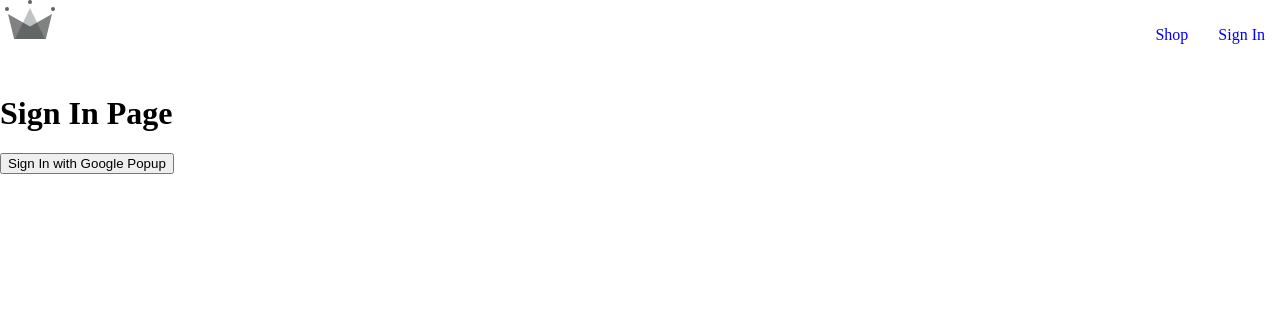
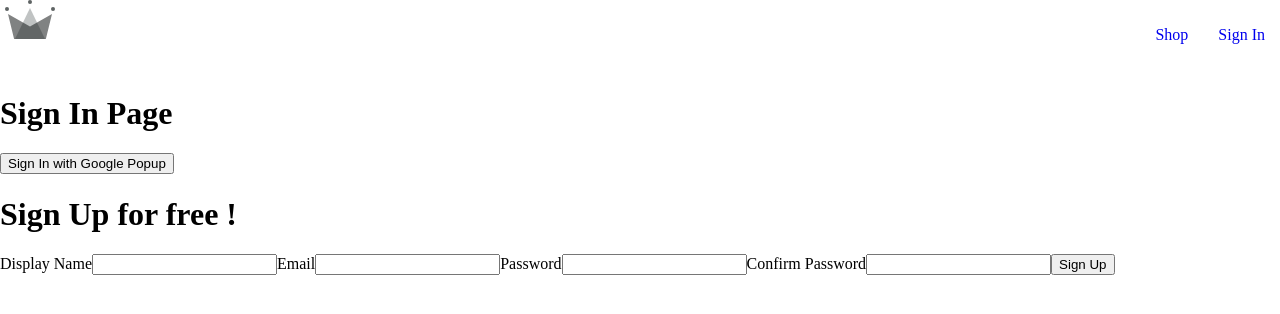
Before and after one commit to ramgrigoryan/capstone-project, a React (Create React App) app: page /sign-in in a window 1280 px wide. Shown: the top 314 px of the page. Built offline with nearby package versions, Linux system fonts and the light colour scheme; a web font is replaced by a local one.

Commit message:
SIGN UP FORM BACKBONE

```diff
--- /dev/null
+++ b/src/components/sign-up-form/sign-up-form.component.js
@@ -0,0 +1,62 @@
+import { async } from "@firebase/util";
+import { useState } from "react";
+
+const initialData = {
+  displayName: "",
+  email: "",
+  password: "",
+  confirmPassword: "",
+};
+
+const SignUpForm = () => {
+  const [formFields, setformFields] = useState(initialData);
+  const { displayName, email, password, confirmPassword } = formFields;
+
+  console.log(formFields);
+
+  const changeHandler = (event) => {
+    const { name, value } = event.target;
+    setformFields({ ...formFields, [name]: value });
+  };
+  return (
+    <div>
+      <h1>Sign Up for free !</h1>
+      <form onSubmit={() => {}}>
+        <label>Display Name</label>
+        <input
+          type="text"
+          onChange={changeHandler}
+          name="displayName"
+          value={displayName}
+          required
+        />
+        <label>Email</label>
+        <input
+          type="email"
+          onChange={changeHandler}
+          name="email"
+          value={email}
+          required
+        />
+        <label>Password</label>
+        <input
+          type="password"
+          onChange={changeHandler}
+          name="password"
+          value={password}
+          required
+        />
+        <label>Confirm Password</label>
+        <input
+          type="password"
+          onChange={changeHandler}
+          name="confirmPassword"
+          value={confirmPassword}
+          required
+        />
+        <button type="submit">Sign Up</button>
+      </form>
+    </div>
+  );
+};
+export default SignUpForm;
--- a/src/routes/sign-in/sign-in.component.js
+++ b/src/routes/sign-in/sign-in.component.js
@@ -1,16 +1,22 @@
-import { signInWithGooglePopup, createUserDocumentFromAuth } from "../../utils/firebase/firebase.utils";
+import SignUpForm from "../../components/sign-up-form/sign-up-form.component";
+import {
+  signInWithGooglePopup,
+  createUserDocumentFromAuth,
+} from "../../utils/firebase/firebase.utils";
 
-const SignIn = () =>{
-    const logGoogleUser = async ()=>{
-        const {user} = await signInWithGooglePopup();
-        console.log(user);
-        createUserDocumentFromAuth(user)
-    }
+const SignIn = () => {
+  const logGoogleUser = async () => {
+    const { user } = await signInWithGooglePopup();
+    console.log(user);
+    createUserDocumentFromAuth(user);
+  };
 
-
-    return(<div>
-        <h1>Sign In Page</h1>
-        <button onClick={logGoogleUser}>Sign In with Google Popup</button>
-    </div>)
-}
+  return (
+    <div>
+      <h1>Sign In Page</h1>
+      <button onClick={logGoogleUser}>Sign In with Google Popup</button>
+      <SignUpForm />
+    </div>
+  );
+};
 export default SignIn;
--- a/src/utils/firebase/firebase.utils.js
+++ b/src/utils/firebase/firebase.utils.js
@@ -3,7 +3,6 @@ import { getFirestore, doc, getDoc, setDoc } from "firebase/firestore";
 
 import {
   getAuth,
-  signInWithRedirect,
   signInWithPopup,
   GoogleAuthProvider,
 } from "firebase/auth";
@@ -34,7 +33,6 @@ export const db = getFirestore();
 
 export const createUserDocumentFromAuth = async (userAuth) => {
   const userDocRef = doc(db, "users", userAuth.uid);
-  console.log(userDocRef);
 
   const docSnapshot = await getDoc(userDocRef);
 
```
